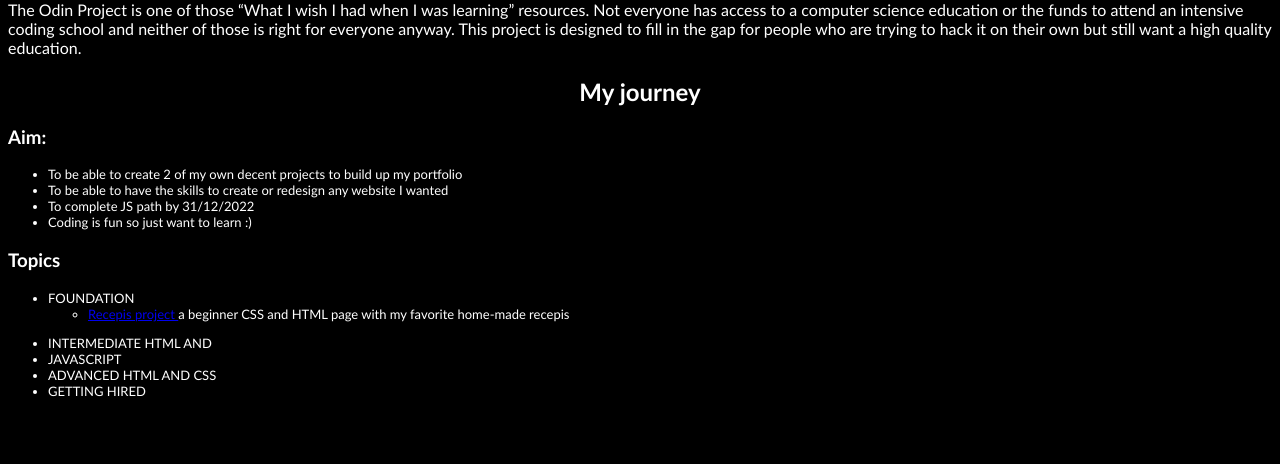
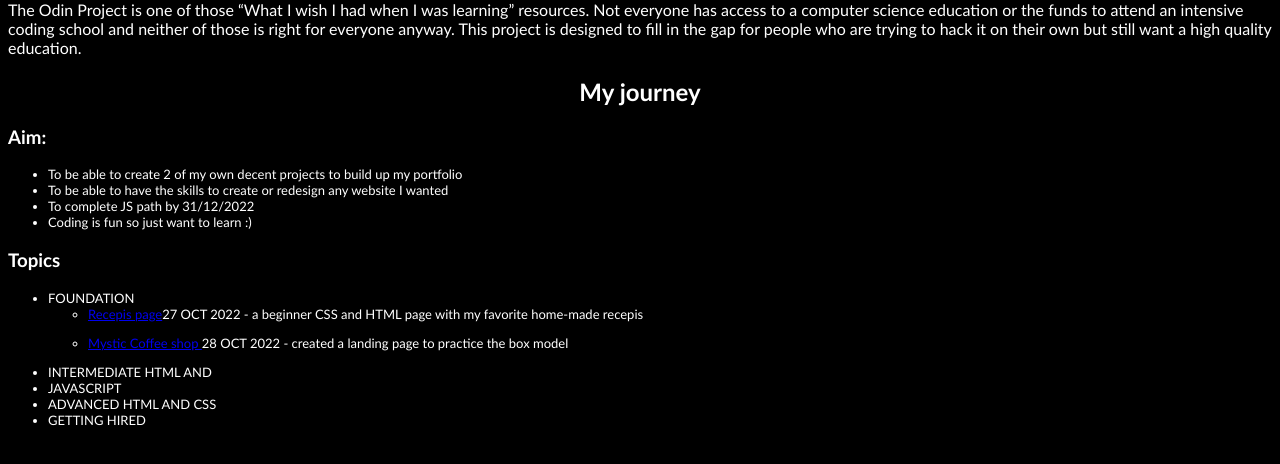
Before and after one commit to HoangLe87/TheOdinProject, a plain HTML site: page index.html in a window 1280 px wide. Shown: the part 82-546 px from the top of the page. Drawn offline with Linux system fonts and the light colour scheme.

Commit message:
linked landingPage to the main index.html of TOP

```diff
--- a/index.html
+++ b/index.html
@@ -23,7 +23,8 @@
 <ul>
     <li>FOUNDATION</li>
     <ul>
-        <li><a href="FOUNDATIONS/odin-recipes/index.html">Recepis project </a>a beginner CSS and HTML page with my favorite home-made recepis</p></li>
+        <li><a href="FOUNDATIONS/odin-recipes/index.html">Recepis page</a>27 OCT 2022 - a beginner CSS and HTML page with my favorite home-made recepis</p></li>
+        <li><a href="FOUNDATIONS/landingPage/index.html">Mystic Coffee shop </a>28 OCT 2022 - created a landing page to practice the box model</p></li>
     </ul>
     <li>INTERMEDIATE HTML AND</li>
     <li>JAVASCRIPT</li>
```
